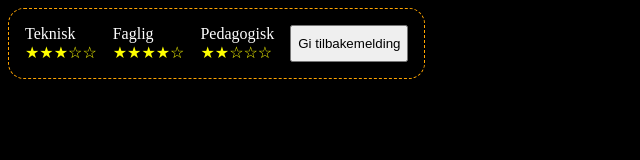
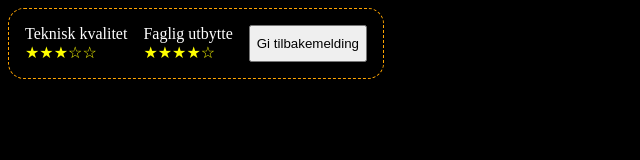
Before and after one commit to GetAcademy/VideoRating, a plain HTML site: page index.html in a window 1280 px wide. Shown: the whole page, without its empty margins (0-640 px from the left). Drawn offline with Linux system fonts and the light colour scheme.

Commit message:
Update index.html

```diff
--- a/index.html
+++ b/index.html
@@ -37,16 +37,12 @@
     <div class="rating">
         <div class="hor">
             <div class="ver">
-                <div>Teknisk</div>
+                <div>Teknisk kvalitet</div>
                 <div class="yel">★★★☆☆</div>
             </div>
             <div class="ver">
-                <div>Faglig</div>
+                <div>Faglig utbytte</div>
                 <div class="yel">★★★★☆</div>
-            </div>
-            <div class="ver">
-                <div>Pedagogisk</div>
-                <div class="yel">★★☆☆☆</div>
             </div>
             <button>Gi tilbakemelding</button>
         </div>
```
